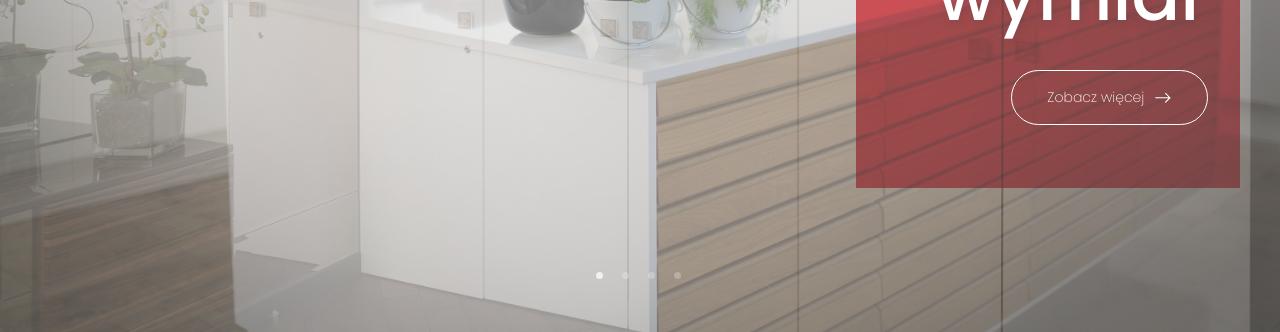
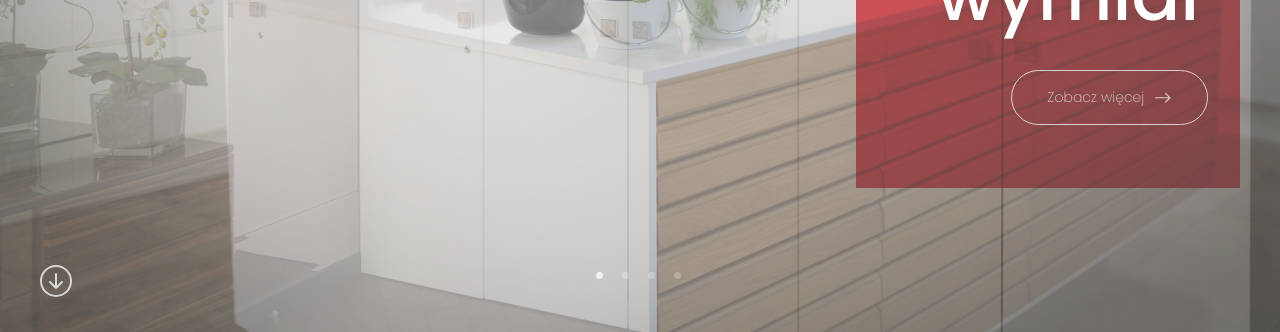
Before and after one commit to lukaszkus/fhp-mebel-website, a React (Create React App) app: page / in a window 1280 px wide. Shown: the part 468-800 px from the top of the page. Built offline with nearby package versions, Linux system fonts and the light colour scheme.

Commit message:
Slider animations update

```diff
--- a/src/components/Slider/Slider.jsx
+++ b/src/components/Slider/Slider.jsx
@@ -1,7 +1,7 @@
 import React from "react";
 import { motion } from "framer-motion";
 import { Fade } from "react-slideshow-image";
-import { BsArrowRight } from "react-icons/bs";
+import { BsArrowDownCircle, BsArrowRight } from "react-icons/bs";
 import "react-slideshow-image/dist/styles.css";
 
 import "./Slider.scss";
@@ -35,6 +35,16 @@ const slides = [
 ];
 
 function Slider() {
+  const motionBtn = {
+    initial: { x: 50, opacity: 0 },
+    animate: { x: 0, opacity: 0.75, transition: { duration: 0.5 } },
+    hover: { opacity: 1 },
+  };
+  const motionBtnArrow = {
+    initial: { x: 0 },
+    hover: { x: 6, transition: { duration: 0.5 } },
+  };
+
   return (
     <div className="slider">
       <Fade arrows={false} pauseOnHover={false} indicators={true}>
@@ -43,22 +53,33 @@ function Slider() {
             <div
               className="slide"
               key={slide.id}
-              style={{ backgroundImage: `url(${slide.img})` }}
-            >
+              style={{ backgroundImage: `url(${slide.img})` }}>
               <div className="slide__content container">
                 <motion.h1
                   animate={{ x: [-100, 0], opacity: [0, 1] }}
-                  className="slide__title"
-                >
+                  className="slide__title">
                   {slide.title}
                 </motion.h1>
                 <motion.a
-                  animate={{ x: [50, 0], opacity: [0, 1] }}
+                  initial="initial"
+                  animate="animate"
+                  whileHover="hover"
+                  variants={motionBtn}
                   href={slide.link}
-                  className="slide__btn"
-                >
-                  Zobacz więcej <BsArrowRight size="1.1rem" />
+                  className="slide__btn">
+                  Zobacz więcej
+                  <motion.span variants={motionBtnArrow}>
+                    <BsArrowRight size="1.1rem" />
+                  </motion.span>
                 </motion.a>
+                <motion.button
+                  initial={{ y: 50, opacity: 0 }}
+                  animate={{ y: 0, opacity: 0.75 }}
+                  whileHover={{ y: 6, opacity: 1 }}
+                  transition={{ duration: 0.5 }}
+                  className="btn-down">
+                  <BsArrowDownCircle size="2rem" />
+                </motion.button>
               </div>
             </div>
           );
--- a/src/components/Slider/Slider.scss
+++ b/src/components/Slider/Slider.scss
@@ -4,6 +4,7 @@
   width: 100%;
   list-style: none;
   padding: 0;
+  position: relative;
 }
 
 .slide {
@@ -91,13 +92,17 @@
     text-decoration: none;
     padding: 12px 25px;
     color: $clr-white;
-    border: 1px solid $clr-white;
+    border: 1.5px solid $clr-white;
     border-radius: 35px;
     position: relative;
     margin: 2rem 1rem 2rem 0;
 
     @include flex-center;
     gap: 10px;
+
+    span {
+      @include flex-center;
+    }
 
     @include tablet {
       margin: 2rem 2rem 0 0;
@@ -107,6 +112,22 @@
     @include desktop-big {
       margin: 2rem 4rem 0 0;
     }
+  }
+}
+
+.btn-down {
+  display: none;
+
+  @include desktop-sm {
+    display: block;
+    position: absolute;
+    bottom: 2rem;
+    left: 2rem;
+    z-index: 1;
+    color: $clr-white;
+    background: none;
+    border: none;
+    cursor: pointer;
   }
 }
 
```
